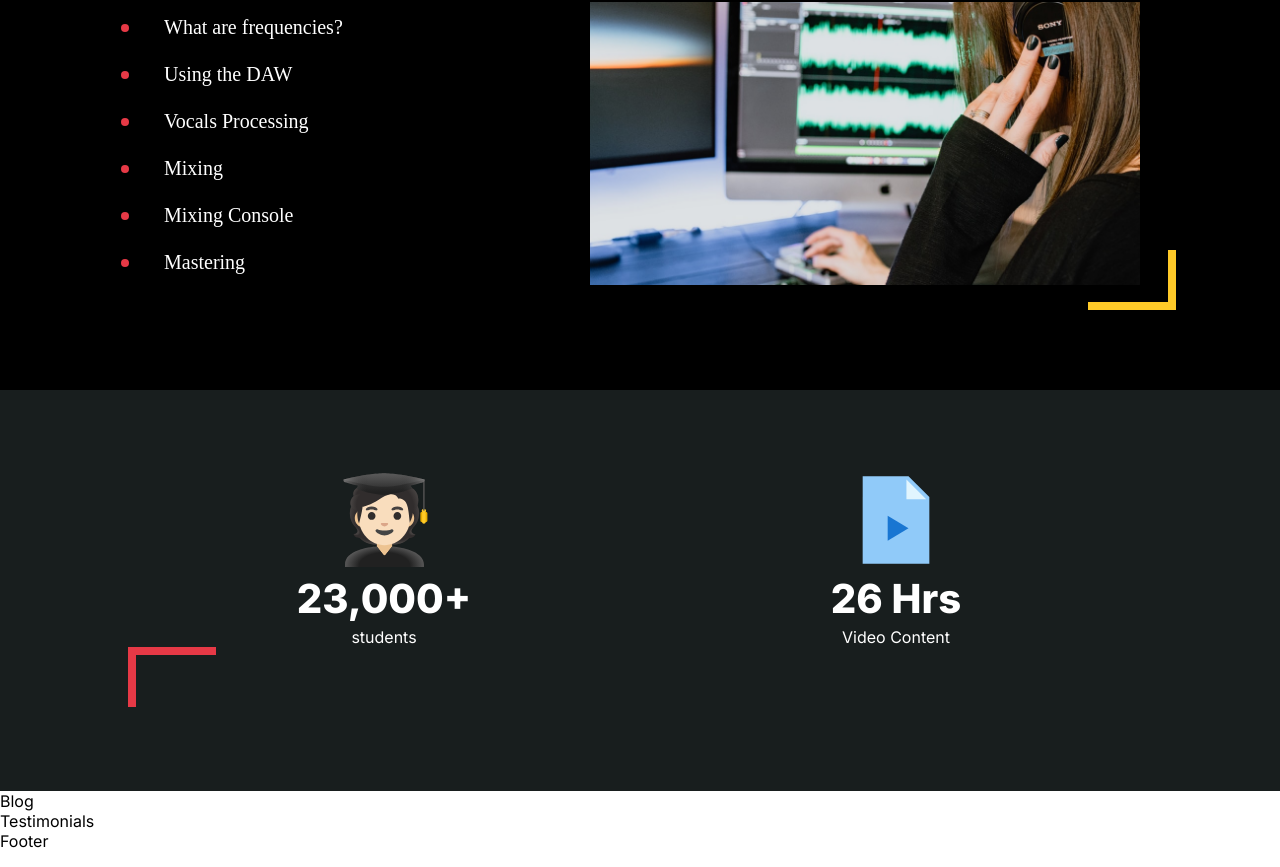
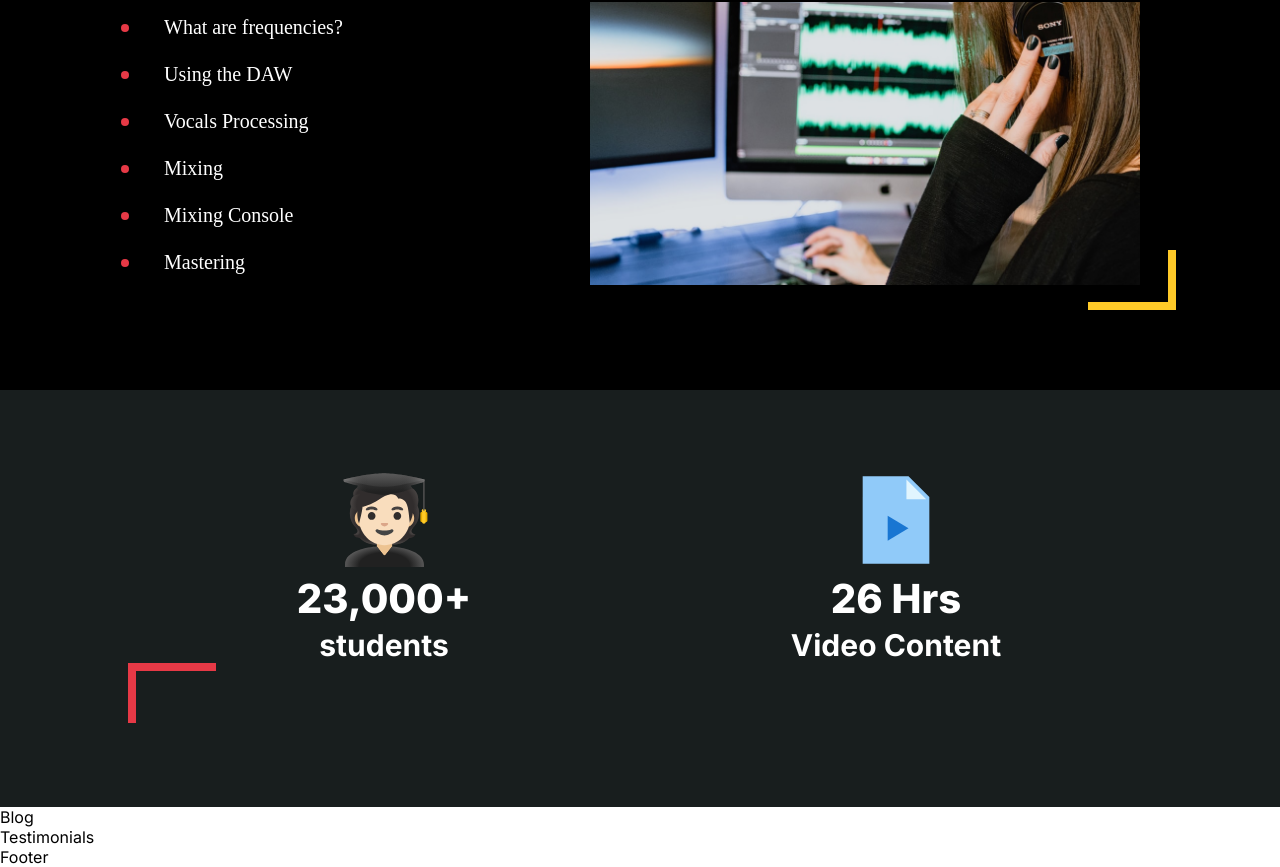
Before and after one commit to Nebenmor/sound-dzign, a React (Vite) app: page / in a window 1280 px wide. Shown: the part 1014-1881 px from the top of the page. Built offline with nearby package versions, Linux system fonts and the light colour scheme.

Commit message:
implement 'Info' styling

```diff
--- a/src/components/Info/Info.css
+++ b/src/components/Info/Info.css
@@ -10,3 +10,9 @@
      font-weight: 800;
      font-size: 40px;
 }
+
+#info .info-content .type {
+    font-weight: "Alegreya", serif;
+    font-weight: 700;
+    font-size: 30px;
+}
```
